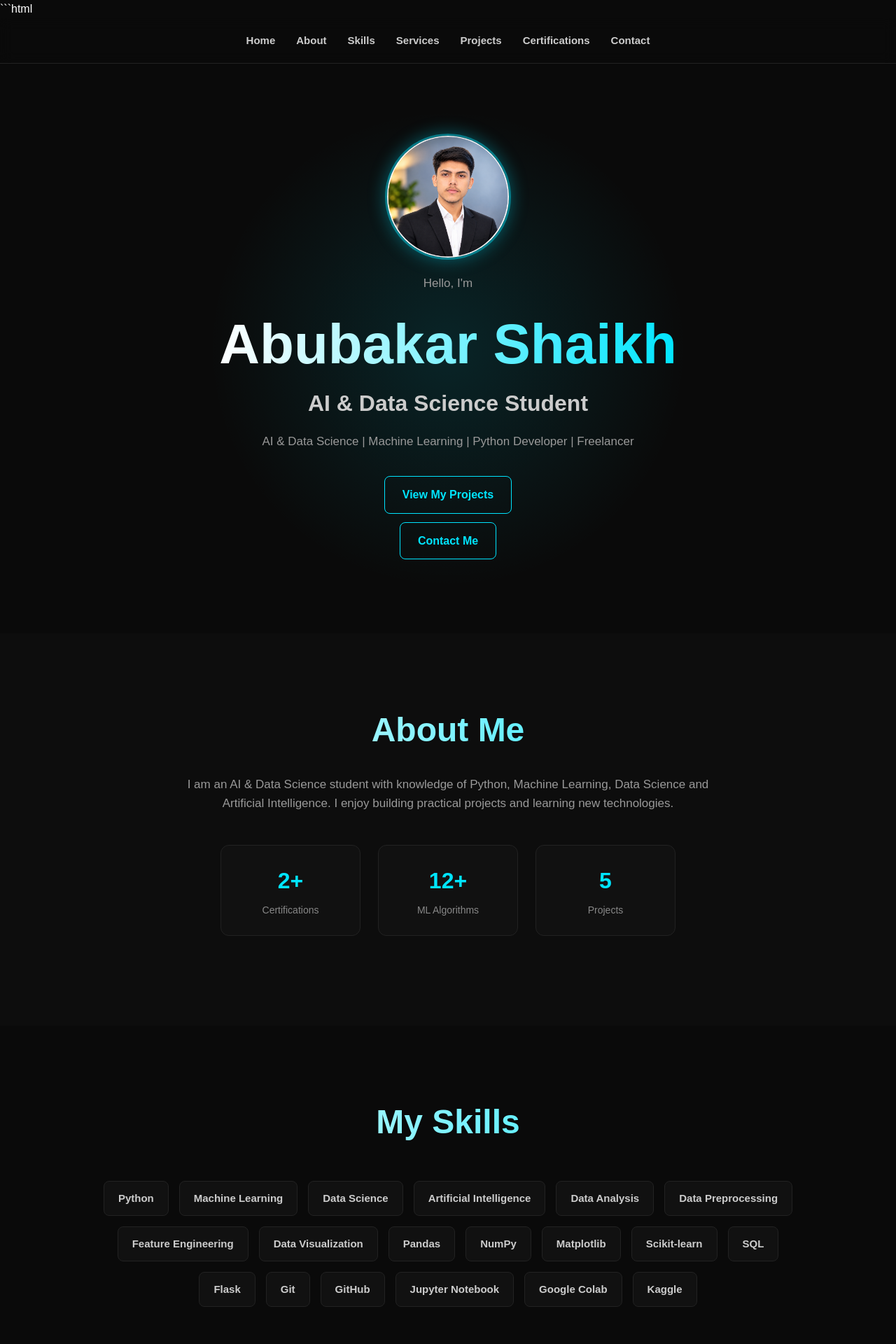
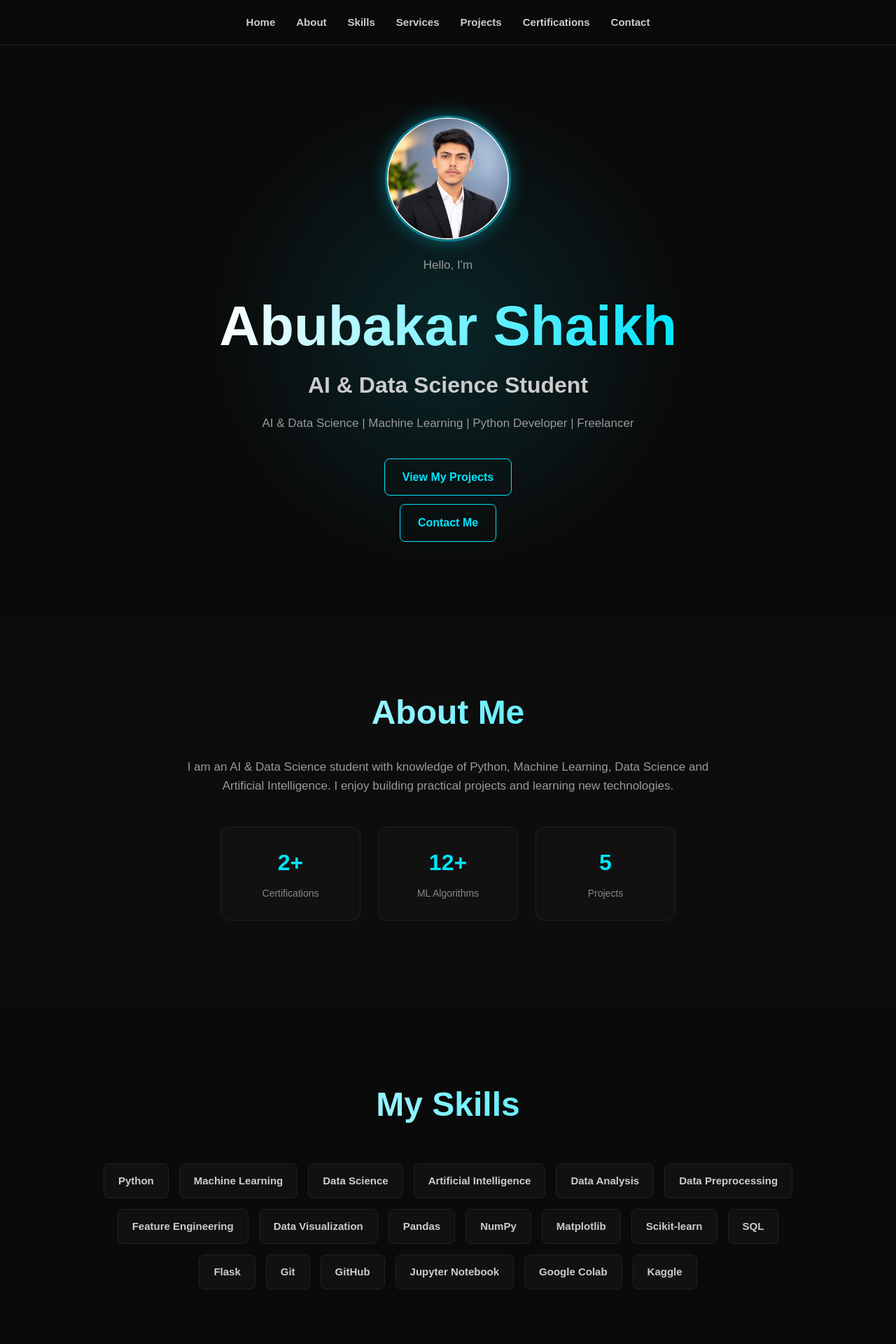
Before and after one commit to Abubakarshaikh98/portfolio, a Flask app: page / in a window 1280 px wide. Shown: the top 1920 px of the page at 70% size. Run offline with Flask 3, Linux system fonts and the light colour scheme.

Commit message:
Fix HTML formatting

````diff
--- a/templates/404.html
+++ b/templates/404.html
@@ -1,4 +1,3 @@
-```html
 <!DOCTYPE html>
 <html lang="en">
 <head>
@@ -19,4 +18,3 @@
 
 </body>
 </html>
-```
--- a/templates/base.html
+++ b/templates/base.html
@@ -1,4 +1,3 @@
-```html
 <!DOCTYPE html>
 <html lang="en">
 <head>
@@ -69,4 +68,3 @@
 
 </body>
 </html>
-```
````
